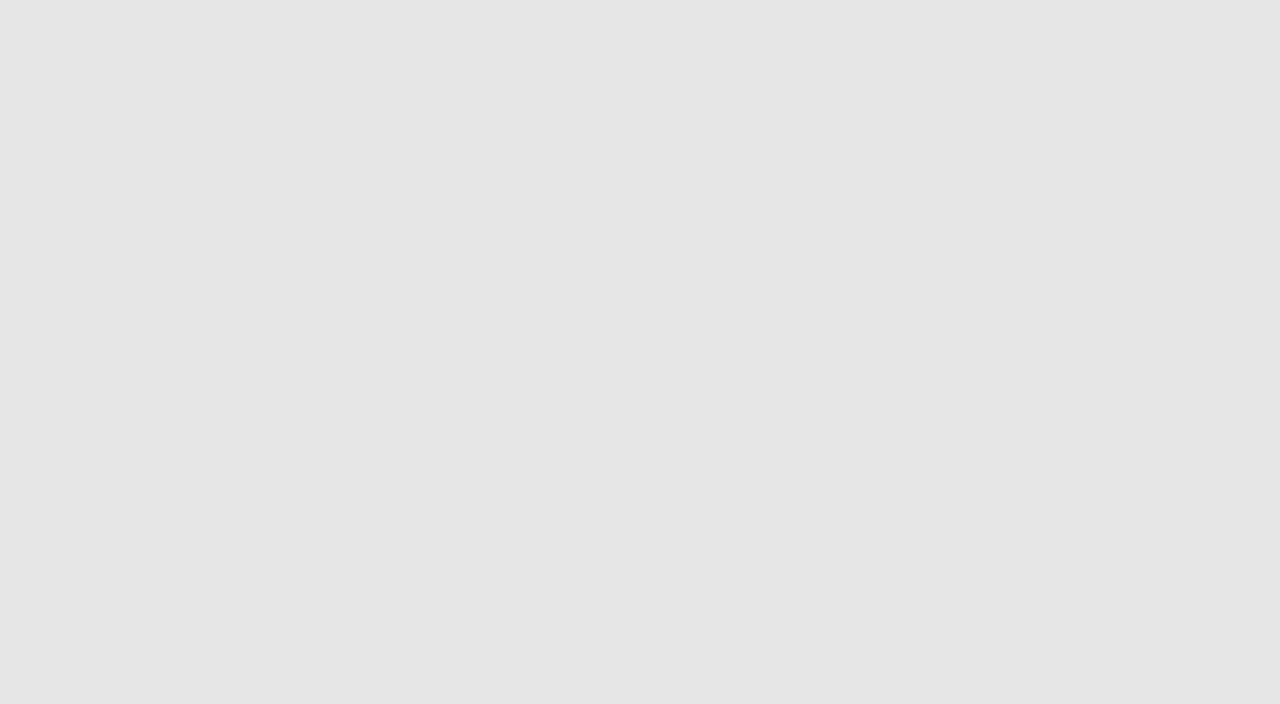
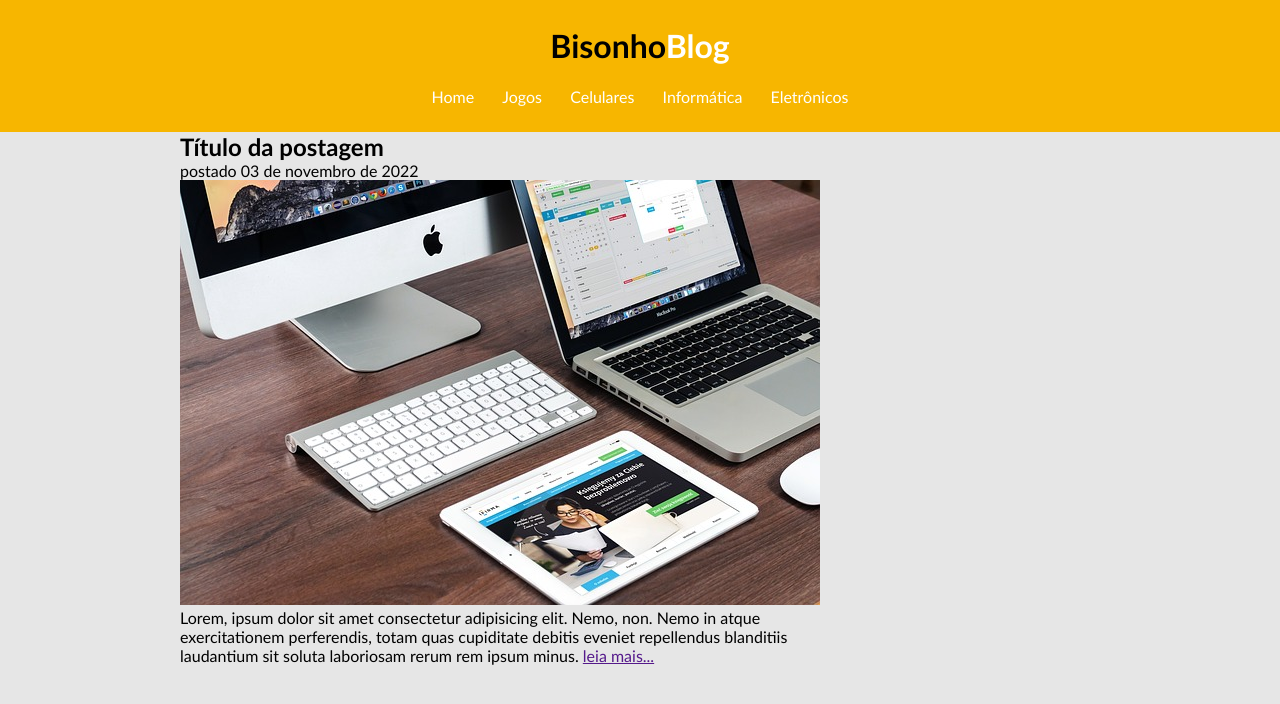
Before and after one commit to RyanF-Souza/BisonhoBlog, a plain HTML site: page index.html in a window 1280 px wide. Drawn offline with Linux system fonts and the light colour scheme.

Commit message:
Add files via upload

```diff
--- a/css/style.css
+++ b/css/style.css
@@ -1,3 +1,45 @@
+*{
+    margin: 0;
+    padding: 0;
+    box-sizing: border-box;
+}
+#area-cabecalho{
+    padding: 0.9rem;
+    background-color: #f7b600;
+    text-align: center;
+}
+#area-logo, #area-menu{
+    padding: 0.7rem;
+}
+#area-menu a{
+    text-decoration: none;
+}
+#area-menu a:link, #area-menu a:visited{
+    color: #fff;
+    padding: 8px 12px;
+    border-radius: 5px;
+    transition: 0.5s;
+}
+#area-menu a:hover{
+    background-color: #fff;
+    color: #f7b600;
+}
+#area-principal{
+    width: 57.5rem;
+    margin: 0.5px auto;
+    display: flex;
+    flex-wrap: wrap;
+}
+#area-postagem{
+    width: 41.25rem;
+}
+#area-lateral{
+
+}
 body{
+    font-family: 'Trebuchet MS', 'Lucida Sans Unicode', 'Lucida Grande', 'Lucida Sans', Arial, sans-serif;
     background-color: #e6e6e6;
 }
+.logo-branco{
+    color: white;
+}
--- a/index.html
+++ b/index.html
@@ -1,13 +1,37 @@
 <!DOCTYPE html>
-<html lang="en">
+<html lang="pt-br">
 <head>
     <meta charset="UTF-8">
     <meta http-equiv="X-UA-Compatible" content="IE=edge">
     <meta name="viewport" content="width=device-width, initial-scale=1.0">
-    <title>Document</title>
+    <title>BisonhoBlog</title>
     <link rel="stylesheet" href="css/style.css">
 </head>
 <body>
+    <header id="area-cabecalho">
+        <div id="area-logo">
+            <h1 id="logo">Bisonho<span class="logo-branco">Blog</span></h1>
+        </div>
+        <nav id="area-menu">
+            <a href="#">Home</a>
+            <a href="#">Jogos</a>
+            <a href="#">Celulares</a>
+            <a href="#">Informática</a>
+            <a href="#">Eletrônicos</a>
+        </nav>
+    </header>
+    <main id="area-principal">
+        <section id="area-postagem"> <!-- conteúdo principal -->
+            <h2 class="postagem-titulo">Título da postagem</h2>
+            <span class="postagem-dtat">postado 03 de novembro de 2022</span>
+            <img src="img/imagem2.jpg" class="postagem-imagem" alt="">
+            <p>Lorem, ipsum dolor sit amet consectetur adipisicing elit. Nemo, non. Nemo in atque exercitationem perferendis, totam quas cupiditate debitis eveniet repellendus blanditiis laudantium sit soluta laboriosam rerum rem ipsum minus.
+            <a href="">leia mais...</a>
+            </p>
+        </section>
+        <aside id="area-lateral"> <!-- conteúdo lateral -->
 
+        </aside>
+    </main>
 </body>
 </html>
```
